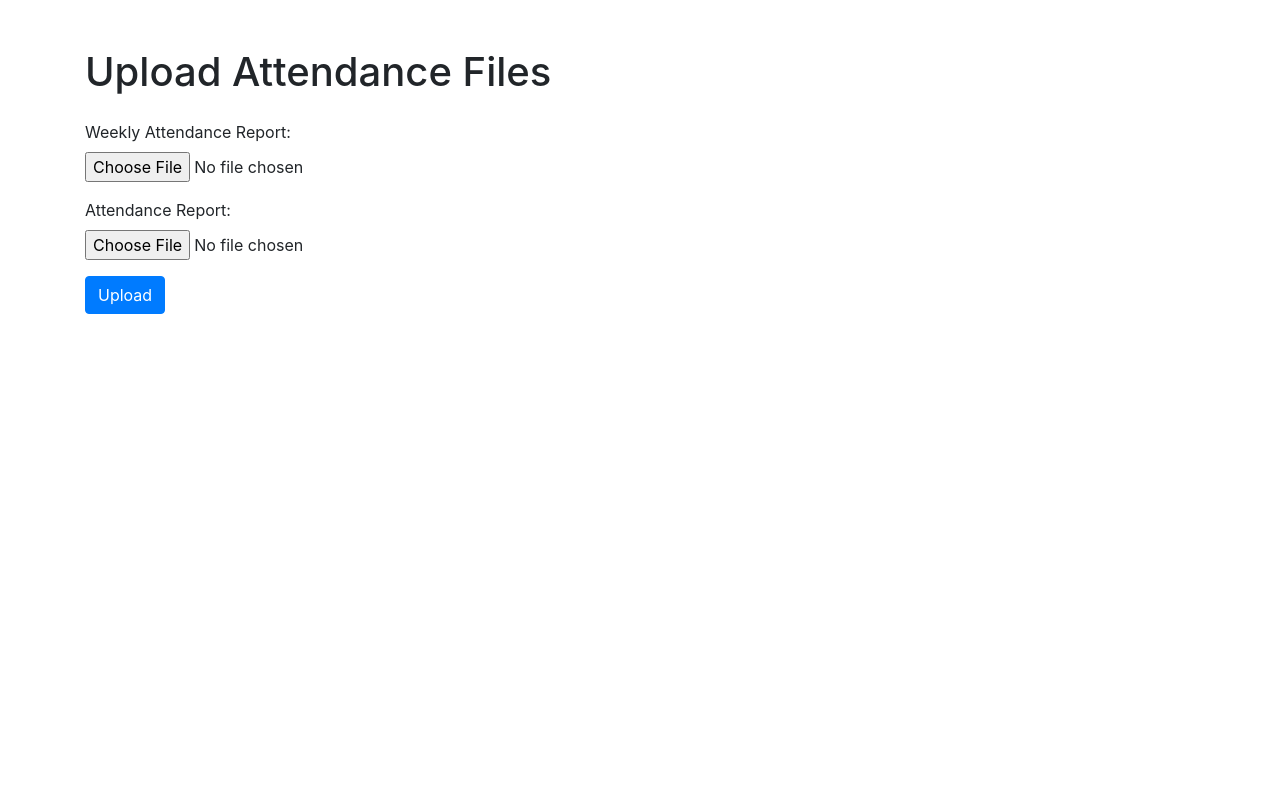
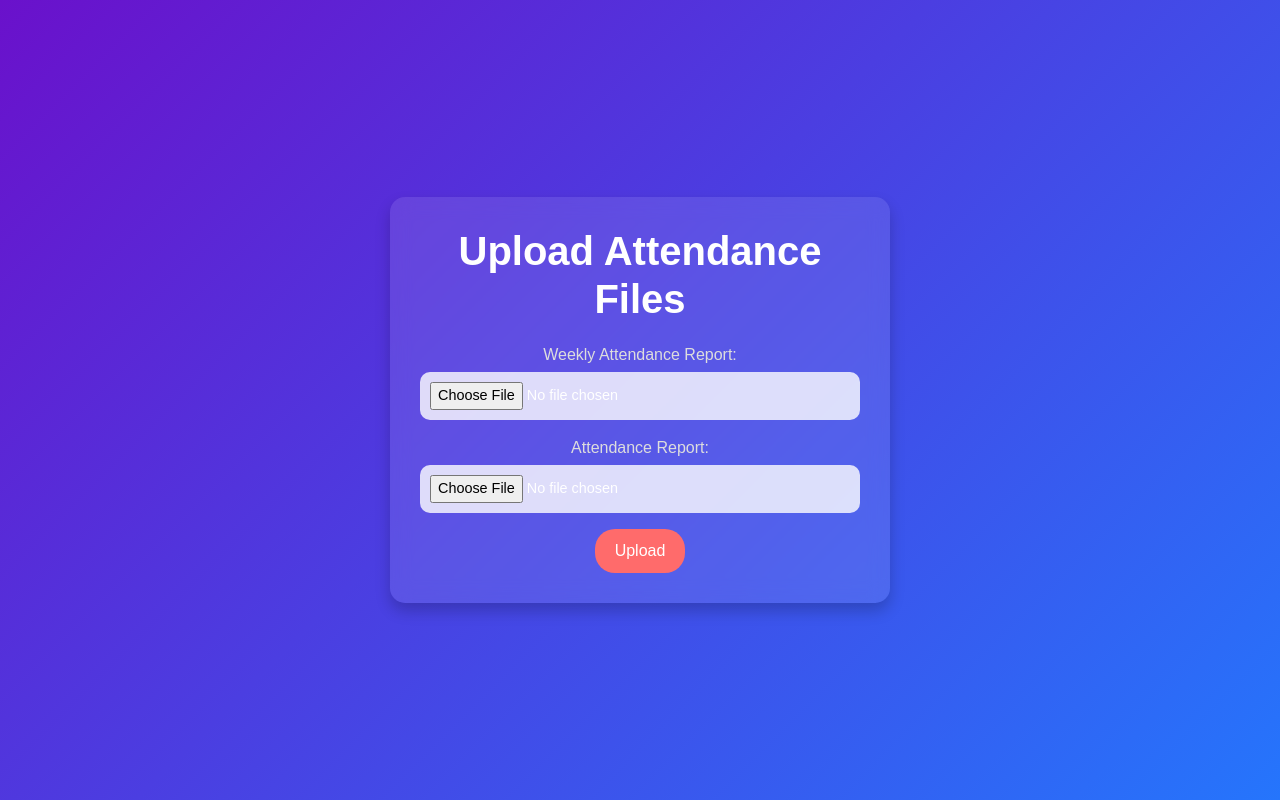
Before and after one commit to elipaulman/GOVS, a Flask app: page / in a window 1280 px wide. Run offline with Flask 3, Linux system fonts and the light colour scheme; some libraries are stand-ins or nearby versions.

Commit message:
styling update

```diff
--- a/templates/index.html
+++ b/templates/index.html
@@ -6,10 +6,73 @@
     <title>Attendance Processor</title>
     <!-- Bootstrap CSS -->
     <link href="https://stackpath.bootstrapcdn.com/bootstrap/4.5.2/css/bootstrap.min.css" rel="stylesheet">
+    <style>
+      body {
+        background: linear-gradient(135deg, #6a11cb, #2575fc);
+        color: #fff;
+        font-family: 'Arial', sans-serif;
+        min-height: 100vh;
+        display: flex;
+        align-items: center;
+        justify-content: center;
+        margin: 0;
+      }
+      .container {
+        background: rgba(255, 255, 255, 0.1);
+        border-radius: 15px;
+        box-shadow: 0 8px 15px rgba(0, 0, 0, 0.2);
+        padding: 30px;
+        max-width: 500px;
+        width: 100%;
+        text-align: center;
+        backdrop-filter: blur(10px);
+      }
+      h1 {
+        font-weight: 700;
+        font-size: 2.5rem;
+        margin-bottom: 20px;
+        color: #fff;
+      }
+      label {
+        font-size: 1rem;
+        margin-bottom: 5px;
+        color: #ddd;
+      }
+      .form-control-file {
+        background: rgba(255, 255, 255, 0.8);
+        border-radius: 10px;
+        padding: 10px;
+        border: none;
+        font-size: 0.9rem;
+        margin-bottom: 15px;
+      }
+      .btn-primary {
+        background: #ff6b6b;
+        border: none;
+        border-radius: 20px;
+        padding: 10px 20px;
+        font-size: 1rem;
+        transition: 0.3s;
+      }
+      .btn-primary:hover {
+        background: #ff4757;
+        transform: scale(1.05);
+      }
+      .list-group-item-info {
+        background-color: rgba(0, 123, 255, 0.6);
+        color: #fff;
+        border: none;
+        border-radius: 10px;
+        margin-bottom: 10px;
+      }
+      .list-group {
+        padding-left: 0;
+      }
+    </style>
   </head>
   <body>
-    <div class="container mt-5">
-      <h1 class="mb-4">Upload Attendance Files</h1>
+    <div class="container">
+      <h1>Upload Attendance Files</h1>
       <form method="post" enctype="multipart/form-data">
         <div class="form-group">
           <label for="weekly_file">Weekly Attendance Report:</label>
```
